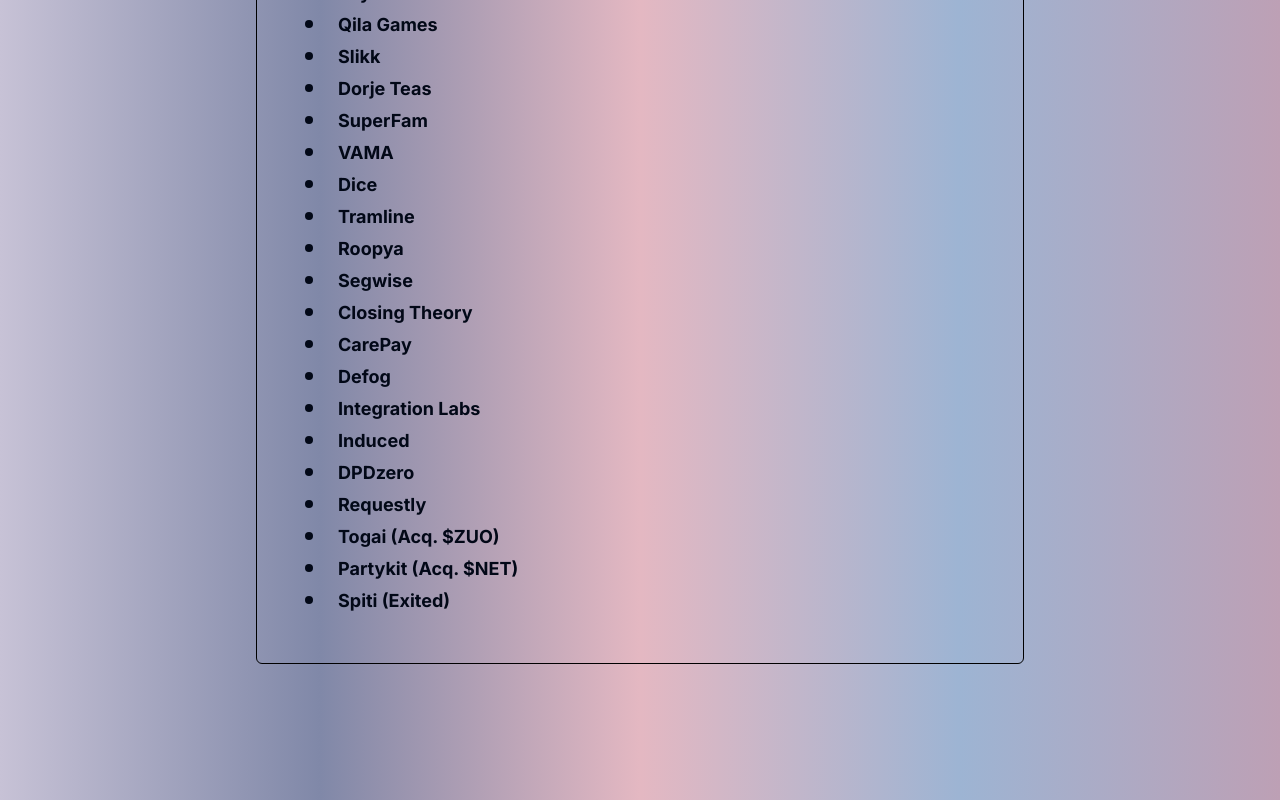
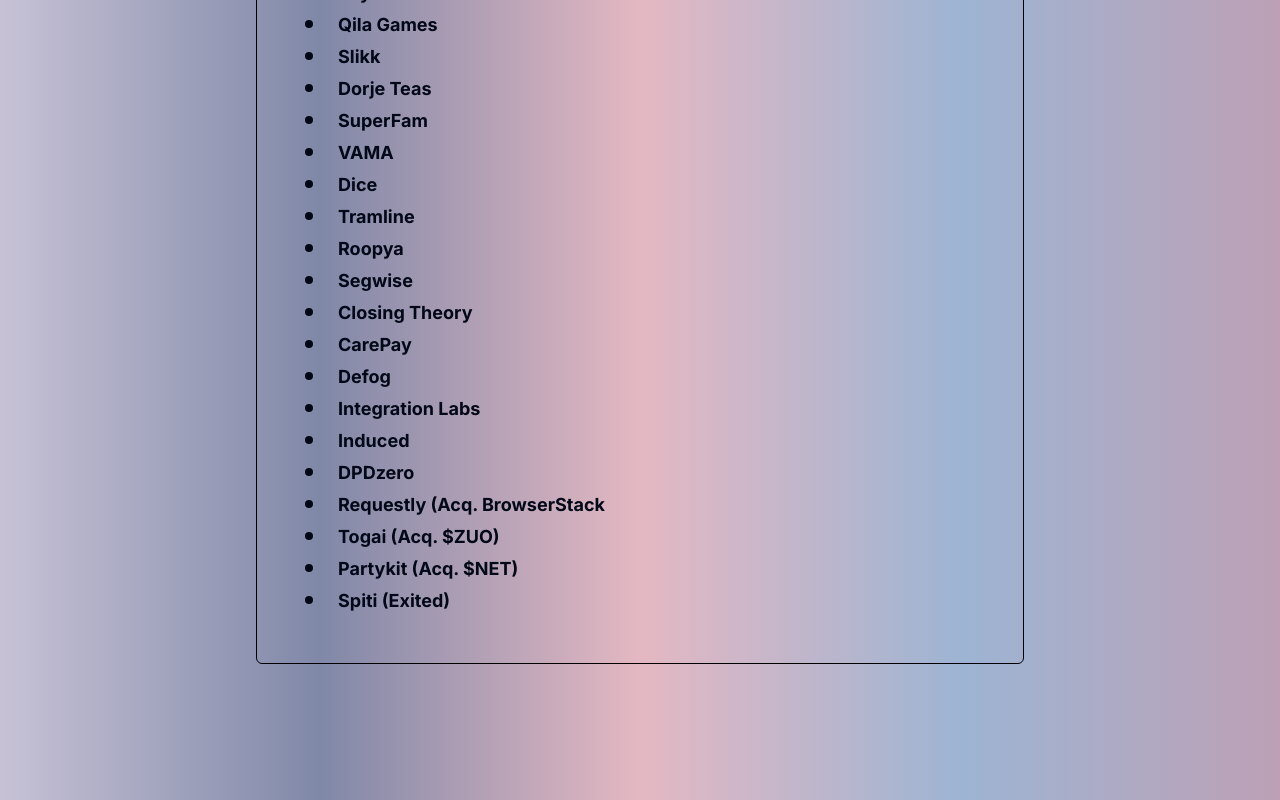
Before and after one commit to anmolm96/untitled-site, a Next.js app: page / in a window 1280 px wide. Shown: the part 790-1590 px from the top of the page. Built offline with nearby package versions, Linux system fonts and the light colour scheme.

Commit message:
Update page.tsx

```diff
--- a/app/page.tsx
+++ b/app/page.tsx
@@ -26,7 +26,7 @@
   { name: "Integration Labs", url: "https://www.integrationlabs.co/" },
   { name: "Induced", url: "https://www.induced.ai/" },
   { name: "DPDzero", url: "https://www.dpdzero.com/" },
-  { name: "Requestly", url: "https://requestly.io/" },
+  { name: "Requestly (Acq. BrowserStack", url: "https://www.browserstack.com/blog/browserstack-acquires-requestly-to-simplify-http-interception-and-mocking/" },
   {
     name: "Togai (Acq. $ZUO)",
     url: "https://www.togai.com/zuora-acquires-togai/",
```
